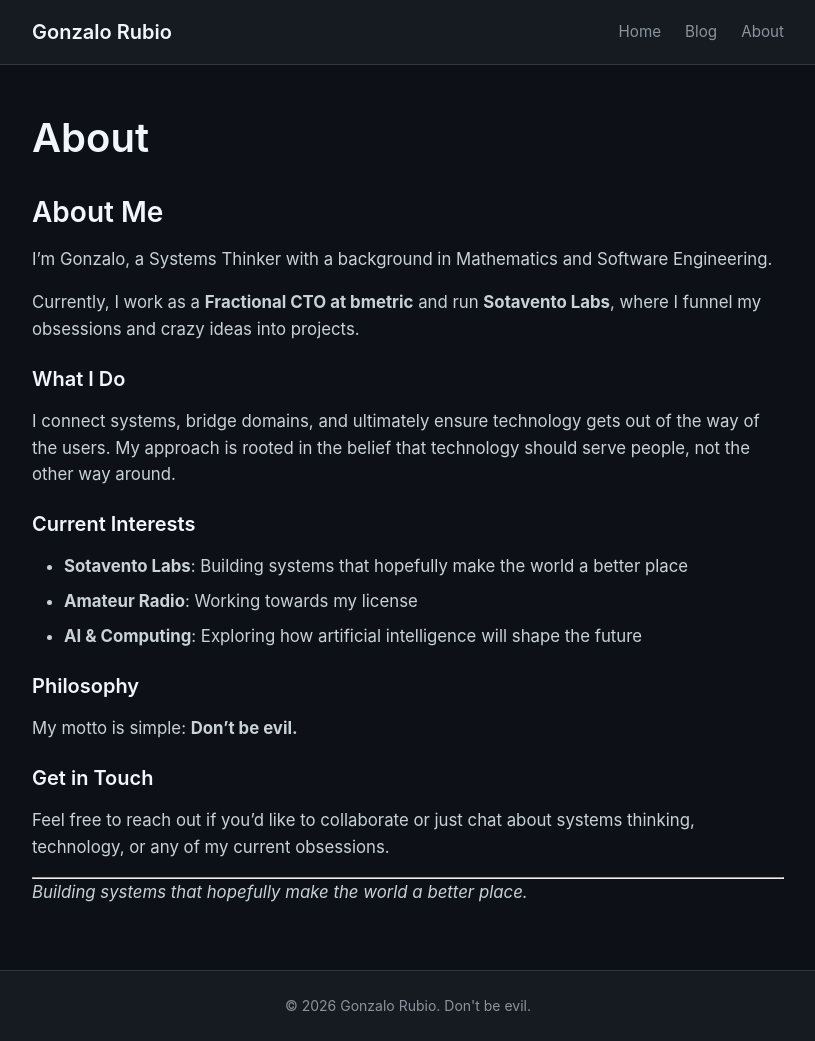
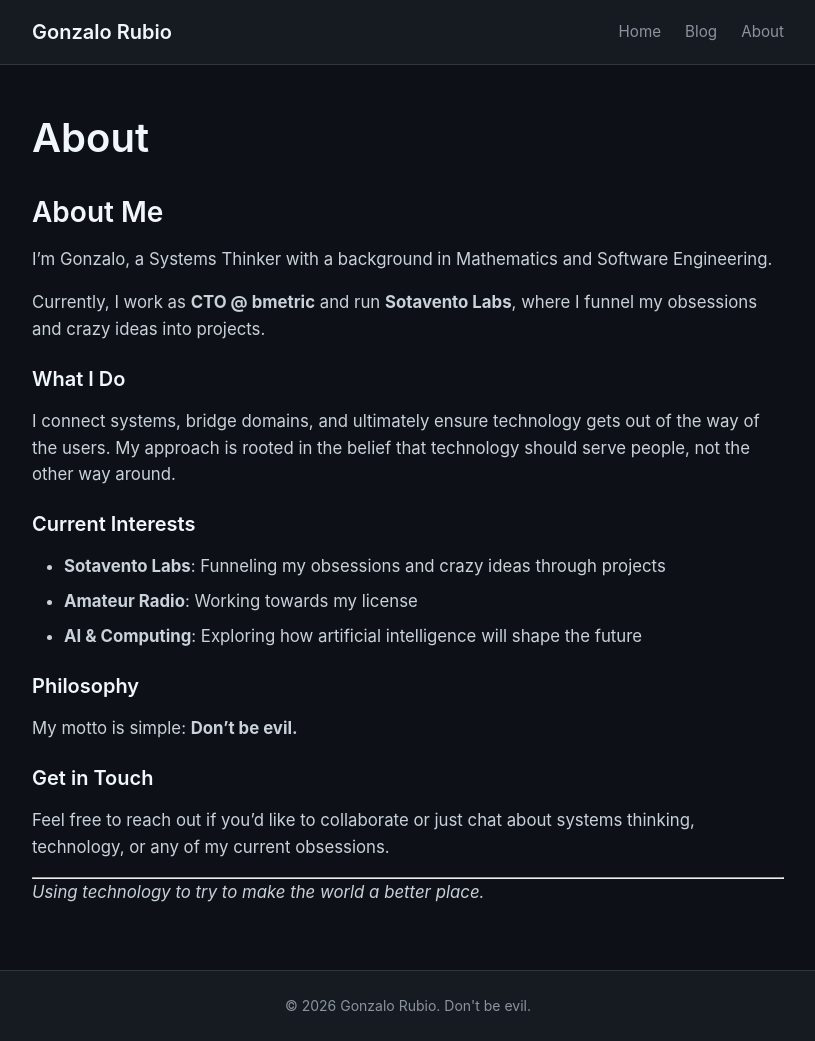
Before and after one commit to gzrubio/gzrubio.github.io, a Jekyll site: the page built from about.md, in a window 1280 px wide and 1041 px high. Shown: the whole window, without its empty margins (232-1047 px from the left). Built offline with Jekyll 4.4.1, drawn with Linux system fonts in a browser that asks for light colours.

```diff
--- a/_config.yml
+++ b/_config.yml
@@ -1,7 +1,7 @@
 # Site settings
 title: Gonzalo Rubio
 description: >-
-  Systems Thinker | Fractional CTO @ bmetric | Founder @ Sotavento Labs
+  Systems Thinker | CTO @ bmetric | Founder @ Sotavento Labs
   Connecting systems, bridging domains, and ensuring technology gets out of the way.
 baseurl: ""
 url: "https://gzrubio.github.io"
--- a/about.md
+++ b/about.md
@@ -8,7 +8,7 @@ permalink: /about/
 
 I'm Gonzalo, a Systems Thinker with a background in Mathematics and Software Engineering.
 
-Currently, I work as a **Fractional CTO at bmetric** and run **Sotavento Labs**, where I funnel my obsessions and crazy ideas into projects.
+Currently, I work as **CTO @ bmetric** and run **Sotavento Labs**, where I funnel my obsessions and crazy ideas into projects.
 
 ### What I Do
 
@@ -16,7 +16,7 @@ I connect systems, bridge domains, and ultimately ensure technology gets out of
 
 ### Current Interests
 
-- **Sotavento Labs**: Building systems that hopefully make the world a better place
+- **Sotavento Labs**: Funneling my obsessions and crazy ideas through projects
 - **Amateur Radio**: Working towards my license
 - **AI & Computing**: Exploring how artificial intelligence will shape the future
 
@@ -30,4 +30,4 @@ Feel free to reach out if you'd like to collaborate or just chat about systems t
 
 ---
 
-*Building systems that hopefully make the world a better place.*
+*Using technology to try to make the world a better place.*
--- a/index.html
+++ b/index.html
@@ -8,8 +8,8 @@ title: Home
     <div class="intro-code">
       <pre><code class="language-python">class SystemsThinker:
     def __init__(self):
-        self.fractional = "CTO @ bmetric"
-        self.role = "Founder @ Sotavento Labs"
+        self.role = "CTO @ bmetric"
+        self.passion = "Founder @ Sotavento Labs"
         self.education = "Mathematics and Software Engineering"
         self.motto = "Don't be evil"</code></pre>
     </div>
@@ -20,7 +20,7 @@ title: Home
 <section class="current-work">
   <div class="container">
     <h2>What I'm Up To</h2>
-    <p>Building systems that hopefully make the world a better place</p>
+    <p>Using technology to try to make the world a better place</p>
 
     <div class="activities">
       <div class="activity">
```
